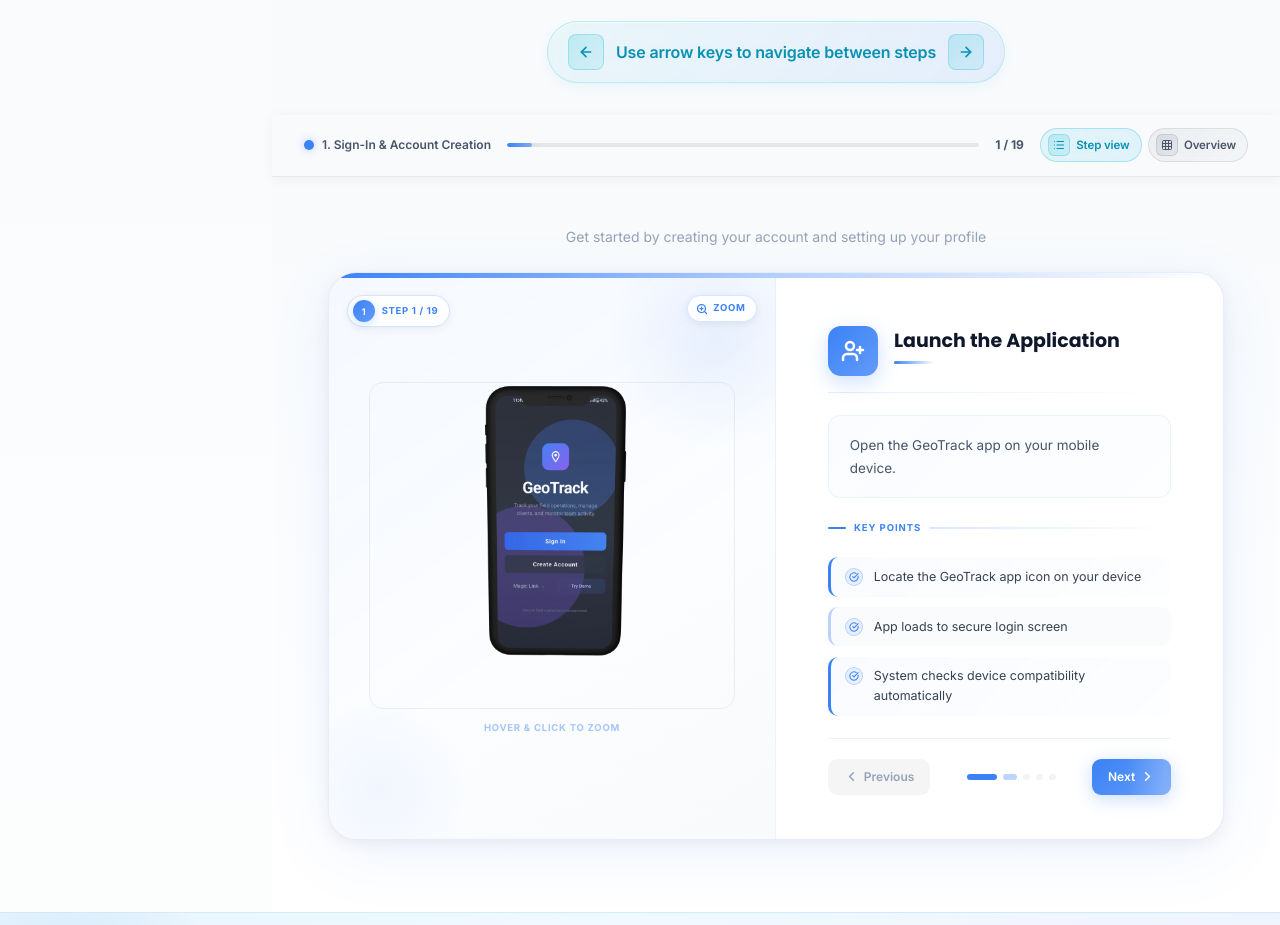
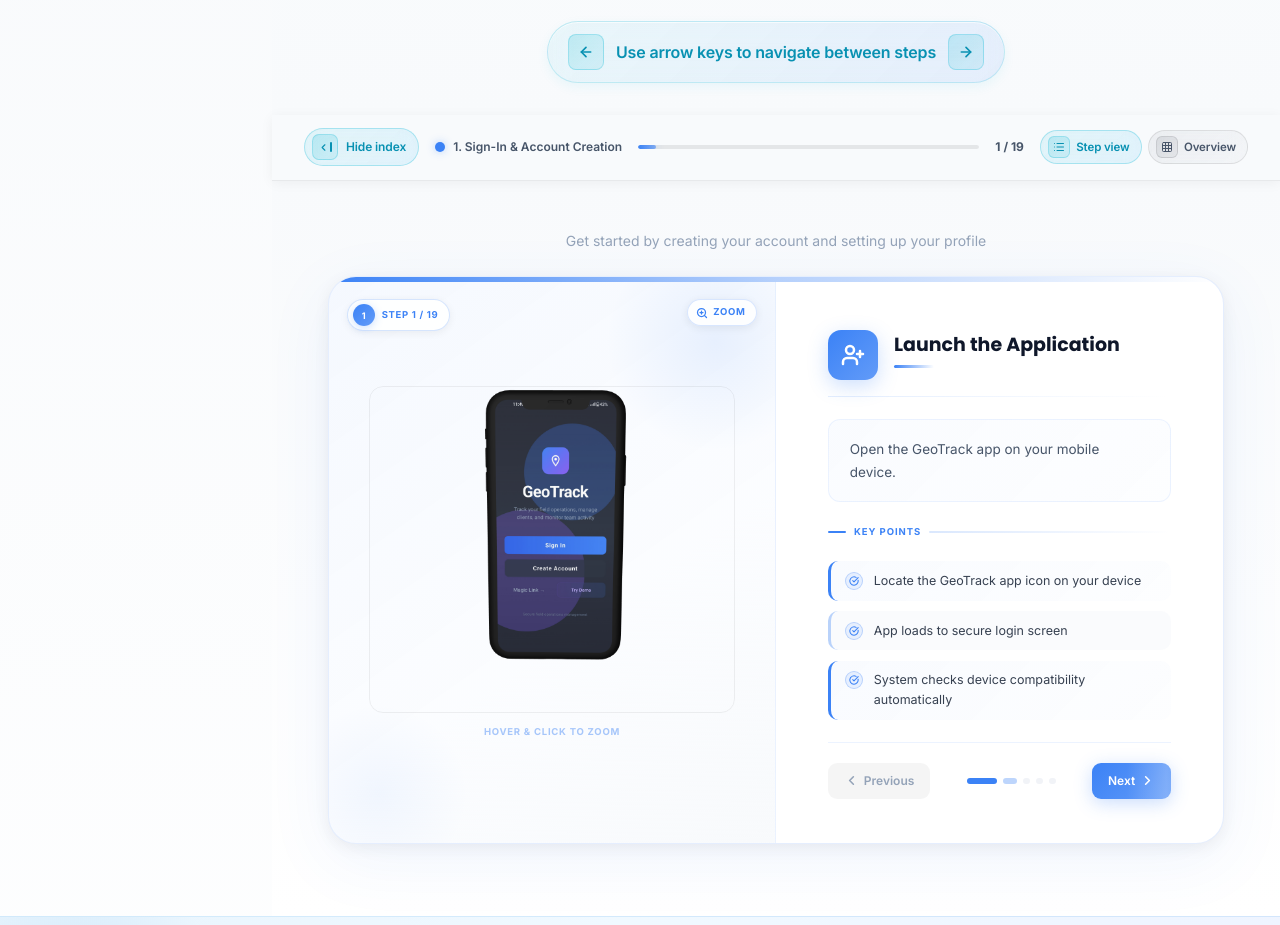
Before and after one commit to sampada-shukla/GeoTrack, a React (Vite) app: page / in a window 1280 px wide. Shown: the part 848-1773 px from the top of the page. Built offline with nearby package versions, Linux system fonts and the light colour scheme.

Commit message:
Update Tutorial_Page.tsx

```diff
--- a/src/Tutorial_Page.tsx
+++ b/src/Tutorial_Page.tsx
@@ -1098,7 +1098,7 @@
   const [isTablet,    setIsTablet]    = useState(false)
   const [globalIdx,   setGlobalIdx]   = useState(0)
   const [viewMode,    setViewMode]    = useState<'step' | 'overview'>('step')
-  const [sidebarOpen, setSidebarOpen] = useState(true)
+  const [sidebarOpen, setSidebarOpen] = useState(() => window.innerWidth >= 768)
   const contentRef = useRef<HTMLDivElement>(null)
   const footerRef  = useRef<HTMLDivElement>(null)
   const isFirstRender = useRef<boolean>(true)
@@ -1298,7 +1298,7 @@
         {/* ── STICKY NAV ── */}
         <div data-sticky-nav style={{ position: 'sticky', top: 0, zIndex: 200, background: 'rgba(248,250,252,0.92)', backdropFilter: 'blur(16px)', WebkitBackdropFilter: 'blur(16px)', borderBottom: '1px solid rgba(0,0,0,0.07)', boxShadow: '0 2px 12px rgba(0,0,0,0.05)' }}>
           <div style={{ maxWidth: '1200px', margin: '0 auto', padding: isMobile ? '0.75rem 1rem' : '0.85rem 2rem', display: 'flex', alignItems: 'center', gap: '1rem' }}>
-            {isMobile && (
+
               <motion.button onClick={() => setSidebarOpen(o => !o)} whileHover={{ scale: 1.04 }} whileTap={{ scale: 0.96 }} style={{ display: 'inline-flex', alignItems: 'center', gap: '0.5rem', padding: '5px 12px 5px 7px', background: sidebarOpen ? `linear-gradient(135deg, ${BRAND.primary}18, rgba(56,189,248,0.12))` : 'linear-gradient(135deg, rgba(15,23,42,0.06), rgba(15,23,42,0.03))', border: `1.5px solid ${sidebarOpen ? BRAND.primary + '45' : 'rgba(0,0,0,0.1)'}`, borderRadius: '999px', backdropFilter: 'blur(10px)', cursor: 'pointer', flexShrink: 0, transition: 'all 0.22s ease' }}>
                 <div style={{ width: '26px', height: '26px', borderRadius: '7px', flexShrink: 0, background: sidebarOpen ? `linear-gradient(135deg, ${BRAND.primary}30, ${BRAND.primary}18)` : 'linear-gradient(135deg, rgba(15,23,42,0.1), rgba(15,23,42,0.06))', border: `1.5px solid ${sidebarOpen ? BRAND.primary + '40' : 'rgba(0,0,0,0.12)'}`, display: 'flex', alignItems: 'center', justifyContent: 'center', gap: '1px' }}>
   {sidebarOpen ? (
@@ -1315,7 +1315,7 @@
 </div>
                 <span style={{ fontSize: '12px', fontWeight: 600, color: sidebarOpen ? BRAND.primaryDk : BRAND.slate, fontFamily: '"Inter", sans-serif', letterSpacing: '-0.01em', transition: 'color 0.2s ease' }}>{sidebarOpen ? 'Hide index' : 'Tutorial Index'}</span>
               </motion.button>
-            )}
+
             <div style={{ display: 'flex', alignItems: 'center', gap: '0.5rem', flexShrink: 0 }}>
               <div style={{ width: '10px', height: '10px', borderRadius: '50%', background: currentStep?.iconColor, boxShadow: `0 0 8px ${currentStep?.iconColor}60` }} />
               {!isMobile && (<span style={{ fontSize: '12px', fontWeight: 600, color: BRAND.slate, whiteSpace: 'nowrap', maxWidth: '220px', overflow: 'hidden', textOverflow: 'ellipsis' }}>{currentSection?.sectionTitle}</span>)}
```
